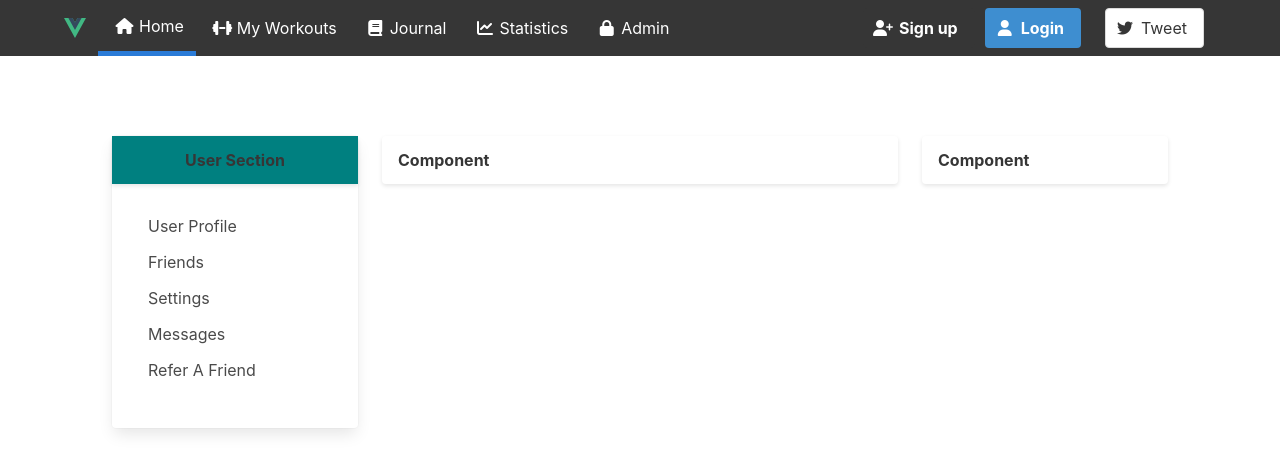
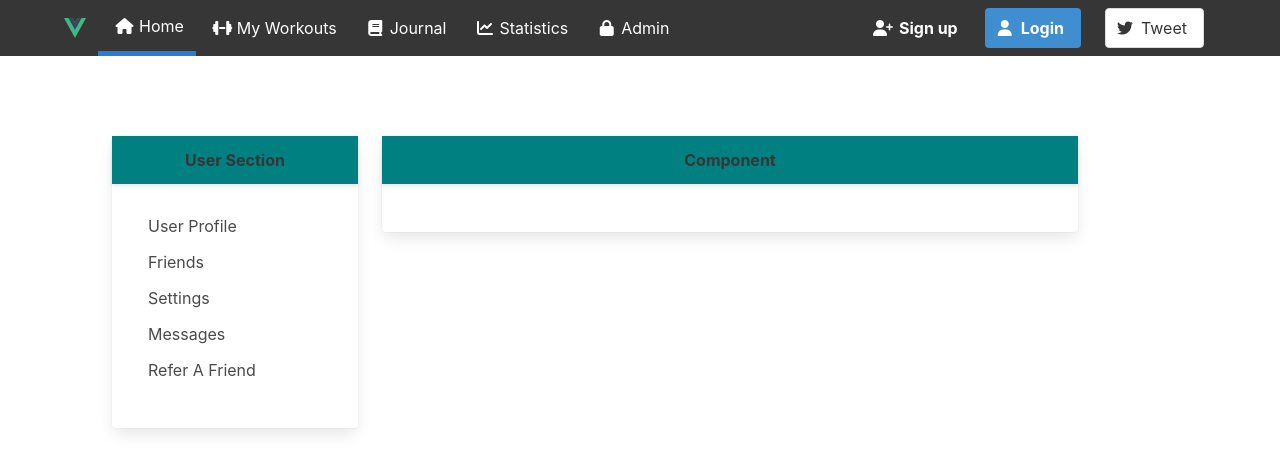
Before and after one commit to zangaran1/Web-Server-Projects, a Vue app in the folder client/: page / in a window 1280 px wide. Shown: the top 472 px of the page. Built offline with nearby package versions, Linux system fonts and the light colour scheme.

Commit message:
added home page components

```diff
--- /dev/null
+++ b/client/src/components/MainSection.vue
@@ -0,0 +1,32 @@
+<script setup lang="ts">
+    import { ref } from 'vue';
+    import { RouterLink } from 'vue-router';
+    import { useSession, login } from '@/model/session';
+
+
+const session = useSession();
+</script>
+
+<template>
+  <div class="card">
+    <header class="card-header">
+        <p class="card-header-title" id="card-title">
+            Component
+        </p>
+    </header>
+
+    <div class="card-content">
+        <div class="content">
+
+        </div>
+    </div>
+</div>
+</template>
+
+<style scoped>
+    #card-title{
+        background-color: teal;
+        justify-content: center;
+    }
+
+</style>
--- /dev/null
+++ b/client/src/components/SideBar.vue
@@ -0,0 +1,40 @@
+<script setup lang="ts">
+import { ref } from 'vue';
+import { RouterLink } from 'vue-router';
+import { useSession, login } from '@/model/session';
+
+
+const session = useSession();
+
+</script>
+
+<template>
+    <div class="card">
+        <header class="card-header">
+        <p class="card-header-title" id="card-title">
+            User Section
+        </p>
+        </header>
+        <div class="card-content">
+            <div class="content">
+                <aside class="menu">
+                    <div class="menu-list" id="menu-content">
+                        <a>User Profile</a>
+                        <a>Friends</a>
+                        <a>Settings</a>
+                        <a>Messages</a>
+                        <a>Refer A Friend</a>
+                        <a></a>
+                    </div>
+                </aside>
+            </div>
+        </div>
+    </div>
+</template>
+
+<style scoped>
+#card-title{
+    background-color: teal;
+    justify-content: center;
+}
+</style>
--- a/client/src/views/HomeView.vue
+++ b/client/src/views/HomeView.vue
@@ -1,5 +1,9 @@
 <script setup lang="ts">
 import { useSession, login } from '@/model/session';
+import SideBar from '../components/SideBar.vue';
+import NavBar from '@/components/NavBar.vue';
+import MainSection from '../components/MainSection.vue';
+
 
 const session = useSession();
 </script>
@@ -7,51 +11,19 @@ const session = useSession();
 <template>
     <div class="section">
         <div class="columns">
-        <div class="column is-one-quarter" id="first-card">
-            <div class="card">
-                <header class="card-header">
-                <p class="card-header-title" id="card-title">
-                    User Section
-                </p>
-            </header>
-            <div class="card-content">
-                <div class="content">
-                    <aside class="menu">
-                        <div class="menu-list">
-                            <a>User Profile</a>
-                            <a>Friends</a>
-                            <a>Settings</a>
-                            <a>Messages</a>
-                            <a>Refer A Friend</a>
-                            <a></a>
-                        </div>
-                    </aside>
-                </div>
+            <div class="column is-one-quarter" id="first-card">
+                <SideBar />
+            </div>
+
+            <div class="column is-two-thirds" id="middle-card">
+                <MainSection />
             </div>
         </div>
-
-        </div>
-        <div class="column is-half" id="middle-card">
-            <header class="card-header">
-                <p class="card-header-title">
-                    Component
-                </p>
-            </header>
-        </div>
-        <div class="column is-one-quarter" id="third-card">
-            <header class="card-header">
-                <p class="card-header-title">
-                    Component
-                </p>
-            </header>
-        </div>
     </div>
-</div>
-
 </template>
 
 <style scoped>
-#middle-card, #first-card, #third-card{
+#middle-card, #first-card{
     margin-top: 10px;
 }
 .columns{
@@ -62,4 +34,8 @@ const session = useSession();
     background-color: teal;
     justify-content: center;
 }
+#menu-content{
+
+}
+
 </style>
```
